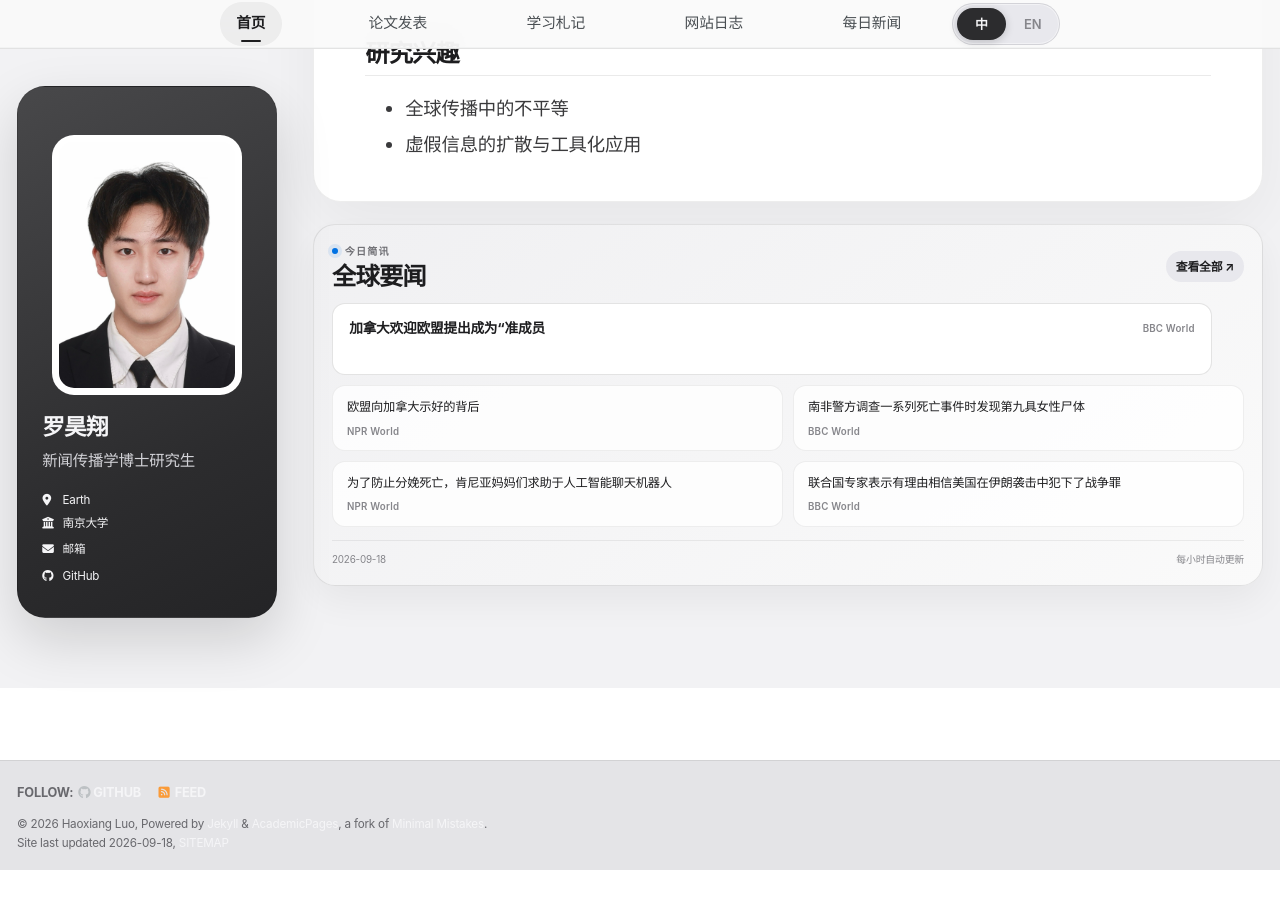
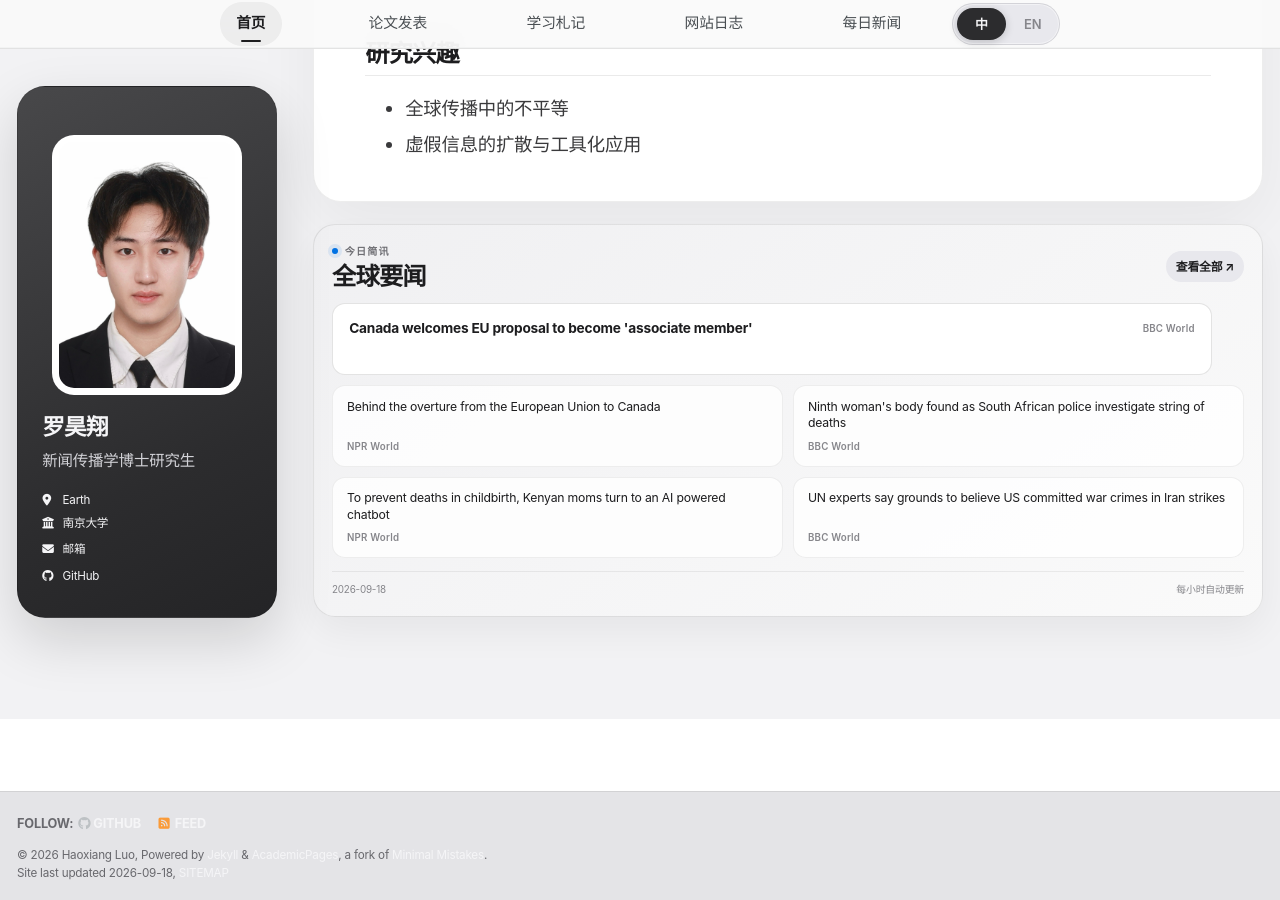
Before and after one commit to HaoxiangLuo/HaoxiangLuo.github.io, a Jekyll site: the page built from _pages/about-zh.md, in a window 1280 px wide and 900 px high, scrolled down 268 px. Built offline with Jekyll 4.4.1, drawn with Linux system fonts in a browser that asks for light colours; a style sheet for code colours, icons or effects is not loaded; before the commit the page ends 1138 px from its top, so only the background shows below that.

Commit message:
Update daily news 2026-09-18

```diff
--- a/_data/daily_news.json
+++ b/_data/daily_news.json
@@ -1,5 +1,5 @@
 {
-  "updated_at": "2026-09-18T14:29:45+08:00",
+  "updated_at": "2026-09-18T15:24:54+08:00",
   "days": [
     {
       "date": "2026-09-18",
@@ -7,56 +7,47 @@
         {
           "title": "Canada welcomes EU proposal to become 'associate member'",
           "source": "BBC World",
-          "url": "https://www.bbc.co.uk/news/articles/cwly7vkke4jxo?at_medium=RSS&at_campaign=rss",
-          "title_zh": "加拿大欢迎欧盟提出成为“准成员"
+          "url": "https://www.bbc.co.uk/news/articles/cwly7vkke4jxo?at_medium=RSS&at_campaign=rss"
         },
         {
           "title": "Behind the overture from the European Union to Canada",
           "source": "NPR World",
-          "url": "https://www.npr.org/2026/09/17/nx-s1-5973029/behind-the-overture-from-the-european-union-to-canada",
-          "title_zh": "欧盟向加拿大示好的背后"
+          "url": "https://www.npr.org/2026/09/17/nx-s1-5973029/behind-the-overture-from-the-european-union-to-canada"
         },
         {
           "title": "Ninth woman's body found as South African police investigate string of deaths",
           "source": "BBC World",
-          "url": "https://www.bbc.co.uk/news/articles/cqx2zgk8k8xvo?at_medium=RSS&at_campaign=rss",
-          "title_zh": "南非警方调查一系列死亡事件时发现第九具女性尸体"
+          "url": "https://www.bbc.co.uk/news/articles/cqx2zgk8k8xvo?at_medium=RSS&at_campaign=rss"
         },
         {
           "title": "To prevent deaths in childbirth, Kenyan moms turn to an AI powered chatbot",
           "source": "NPR World",
-          "url": "https://www.npr.org/2026/09/17/nx-s1-5962840/artificial-intelligence-ai-chatbot-pregnancy-maternal-health",
-          "title_zh": "为了防止分娩死亡，肯尼亚妈妈们求助于人工智能聊天机器人"
+          "url": "https://www.npr.org/2026/09/17/nx-s1-5962840/artificial-intelligence-ai-chatbot-pregnancy-maternal-health"
         },
         {
           "title": "UN experts say grounds to believe US committed war crimes in Iran strikes",
           "source": "BBC World",
-          "url": "https://www.bbc.co.uk/news/articles/cm9w4n5nverdo?at_medium=RSS&at_campaign=rss",
-          "title_zh": "联合国专家表示有理由相信美国在伊朗袭击中犯下了战争罪"
+          "url": "https://www.bbc.co.uk/news/articles/cm9w4n5nverdo?at_medium=RSS&at_campaign=rss"
         },
         {
           "title": "Greetings from Beijing, where baozi are worth the wait in line",
           "source": "NPR World",
-          "url": "https://www.npr.org/2026/09/17/g-s1-142416/china-beijing-buns-baozi",
-          "title_zh": "来自北京的问候，这里的包子值得排队"
+          "url": "https://www.npr.org/2026/09/17/g-s1-142416/china-beijing-buns-baozi"
         },
         {
           "title": "US to allow Iran delegation to attend UN meetings in New York as war passes half-year mark",
           "source": "BBC World",
-          "url": "https://www.bbc.co.uk/news/articles/c6n8m72r13ngo?at_medium=RSS&at_campaign=rss",
-          "title_zh": "战争已过半年，美国允许伊朗代表团出席在纽约举行的联合国会议"
+          "url": "https://www.bbc.co.uk/news/articles/c6n8m72r13ngo?at_medium=RSS&at_campaign=rss"
         },
         {
           "title": "U.N.-backed experts cite possible U.S. war crimes in Iran, including a school attack",
           "source": "NPR World",
-          "url": "https://www.npr.org/2026/09/17/nx-s1-5972934/us-iran-war-un-report-alleged-war-crimes",
-          "title_zh": "联合国支持的专家列举了美国在伊朗可能犯下的战争罪行，包括学校袭击事件"
+          "url": "https://www.npr.org/2026/09/17/nx-s1-5972934/us-iran-war-un-report-alleged-war-crimes"
         },
         {
           "title": "Wife of US scholar jailed in China asks Trump to raise arrest at Xi meeting",
           "source": "BBC World",
-          "url": "https://www.bbc.co.uk/news/articles/c9j3d2rr6g24o?at_medium=RSS&at_campaign=rss",
-          "title_zh": "在中国被监禁的美国学者的妻子要求特朗普在习近平会议上提高逮捕力度"
+          "url": "https://www.bbc.co.uk/news/articles/c9j3d2rr6g24o?at_medium=RSS&at_campaign=rss"
         }
       ]
     },
```
